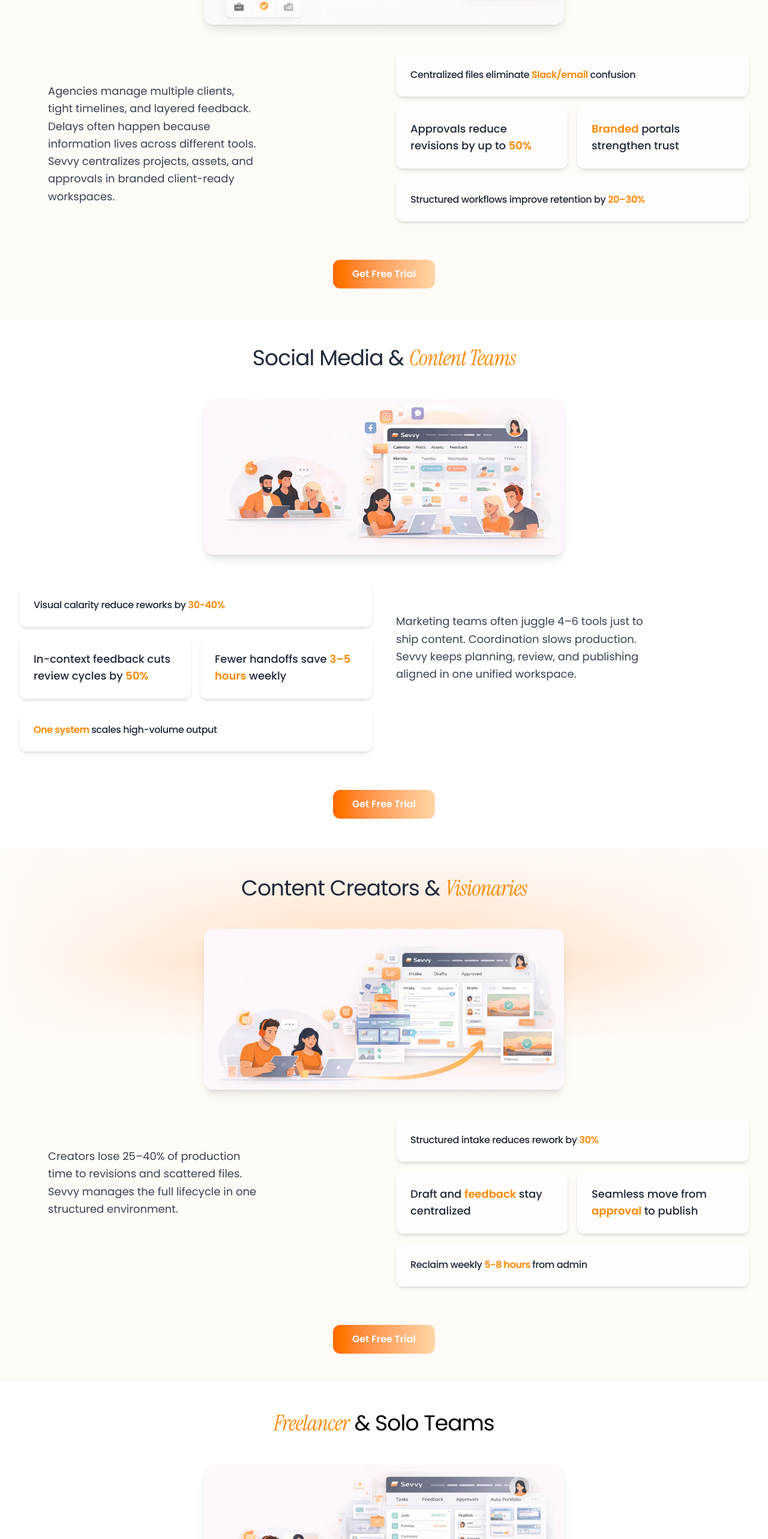
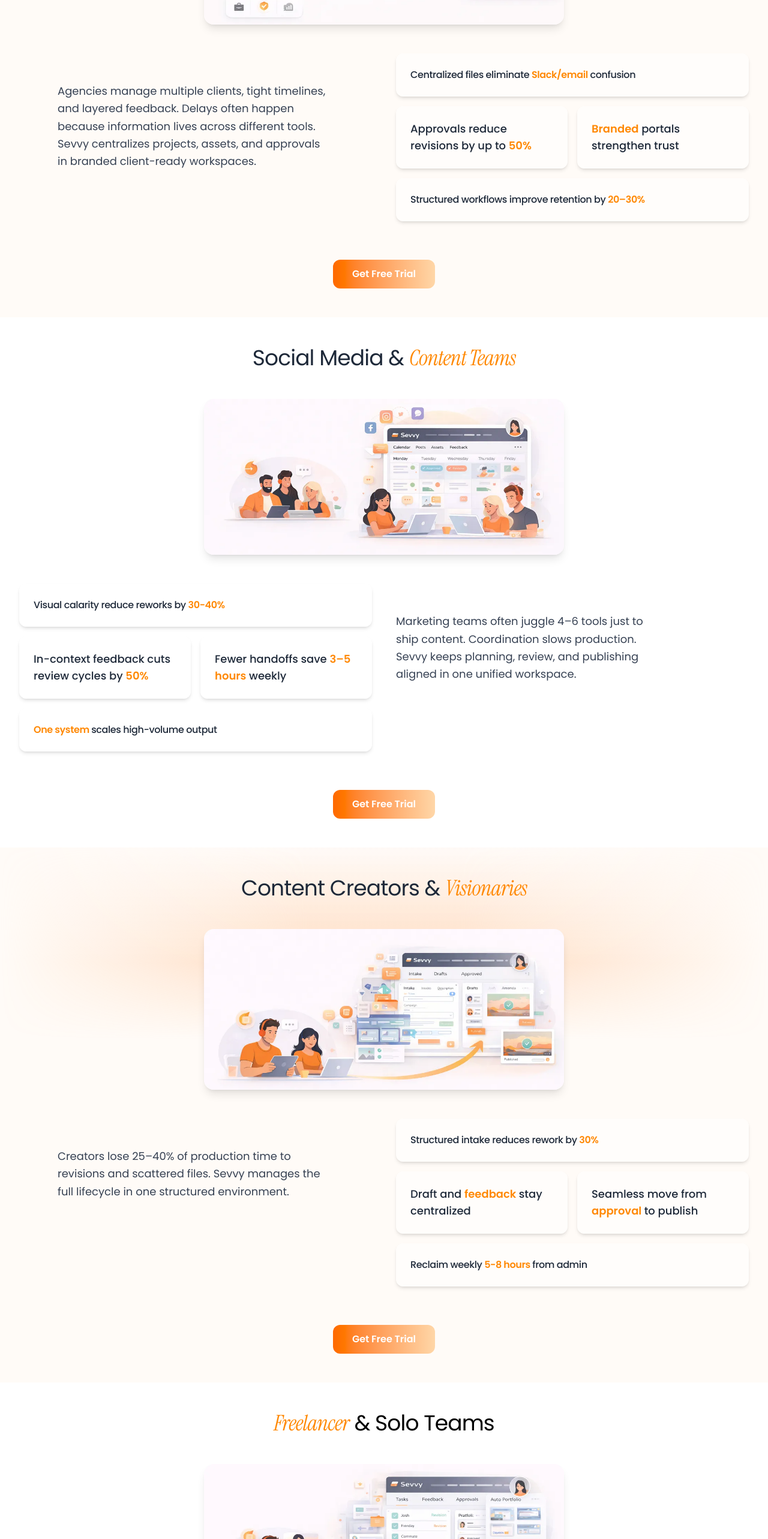
Before and after one commit to alihussnain1122/Sevvy, a React (Vite) app: page /who-is-sevvy in a window 1280 px wide. Shown: the part 1460-4026 px from the top of the page at 60% size. Built offline with nearby package versions, Linux system fonts and the light colour scheme; the HTML template or start-up script is replaced by a standard one; a web font is replaced by a local one.

Commit message:
updates responsives for tab

```diff
--- a/src/components/WhoisSevvy/Agency.jsx
+++ b/src/components/WhoisSevvy/Agency.jsx
@@ -82,12 +82,12 @@ const Agency = () => {
         <div className="grid grid-cols-1 md:grid-cols-2 gap-10 items-start mb-16">
           {/* Paragraph - Left Side */}
           <motion.div
-            className="flex items-center justify-center md:justify-start md:mt-12"
+            className="flex items-center justify-center md:justify-start md:mt-12 md:pl-10 lg:pl-16"
             initial={{ opacity: 0, x: -40 }}
             animate={inView ? { opacity: 1, x: 0 } : { opacity: 0, x: -40 }}
             transition={{ duration: 0.7, delay: 0.3, ease: [0.16, 1, 0.3, 1] }}
           >
-            <p className="text-gray-700 text-base md:text-lg leading-relaxed max-w-md md:px-12">
+            <p className="text-gray-700 text-base md:text-lg leading-relaxed max-w-md ">
               Agencies manage multiple clients, tight timelines, and layered feedback. Delays often happen because information lives across different tools. Sevvy centralizes projects, assets, and approvals in branded client-ready workspaces.
             </p>
           </motion.div>
--- a/src/components/WhoisSevvy/ContentCreator.jsx
+++ b/src/components/WhoisSevvy/ContentCreator.jsx
@@ -88,12 +88,12 @@ const ContentCreator = () => {
 
           {/* Paragraph - Left Side */}
           <motion.div
-            className="flex items-center justify-center md:justify-start md:mt-12"
+            className="flex items-center justify-center md:justify-start md:mt-12 md:pl-10 lg:pl-16"
             initial={{ opacity: 0, x: -40 }}
             animate={inView ? { opacity: 1, x: 0 } : { opacity: 0, x: -40 }}
             transition={{ duration: 0.7, delay: 0.3, ease: [0.16, 1, 0.3, 1] }}
           >
-            <p className="text-gray-700 text-base md:text-lg leading-relaxed max-w-md md:px-12">
+            <p className="text-gray-700 text-base md:text-lg leading-relaxed max-w-md">
               Creators lose 25–40% of production time to revisions and scattered
               files. Sevvy manages the full lifecycle in one structured
               environment.
--- a/src/components/WhoisSevvy/Hero.jsx
+++ b/src/components/WhoisSevvy/Hero.jsx
@@ -37,7 +37,7 @@ const Hero = () => {
 
           {/* Main Layout */}
           {/* Mobile view custom layout */}
-          <div className="lg:hidden mt-14 flex flex-col items-center justify-center">
+          <div className="md:hidden mt-14 flex flex-col items-center justify-center">
             {/* Mascot on top */}
             <motion.img
               src="/WhoIsSevvy/Hero/avatar.webp"
@@ -92,7 +92,7 @@ const Hero = () => {
         </div>
 
         {/* Desktop view original layout (unchanged) */}
-        <div className="hidden lg:flex relative mt-14 flex-row items-center justify-center">
+        <div className="hidden md:flex relative mt-14 flex-row items-center justify-center">
           {/* Left Side */}
           <motion.div className="flex flex-col items-center gap-8 absolute left-40 top-14" {...slideIn("left", 0.3)}>
             <div className="w-60">
--- a/src/components/WhoisSevvy/NonTech.jsx
+++ b/src/components/WhoisSevvy/NonTech.jsx
@@ -82,7 +82,7 @@ const NontechCreativeTeams = () => {
         <div className="grid grid-cols-1 md:grid-cols-2 gap-10 items-start mb-16">
           {/* Paragraph - Left Side */}
           <motion.div
-            className="flex items-center justify-center md:justify-start md:mt-18 md:px-12"
+            className="flex items-center justify-center md:justify-start md:mt-12 md:pl-10 lg:pl-16"
             initial={{ opacity: 0, x: -40 }}
             animate={inView ? { opacity: 1, x: 0 } : { opacity: 0, x: -40 }}
             transition={{ duration: 0.7, delay: 0.3, ease: [0.16, 1, 0.3, 1] }}
```
